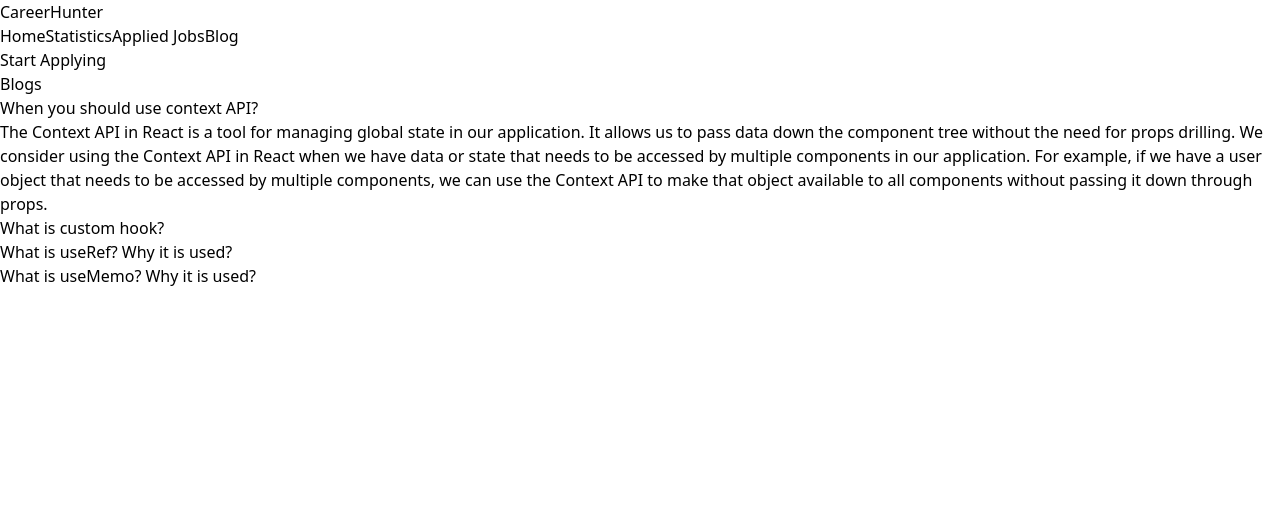
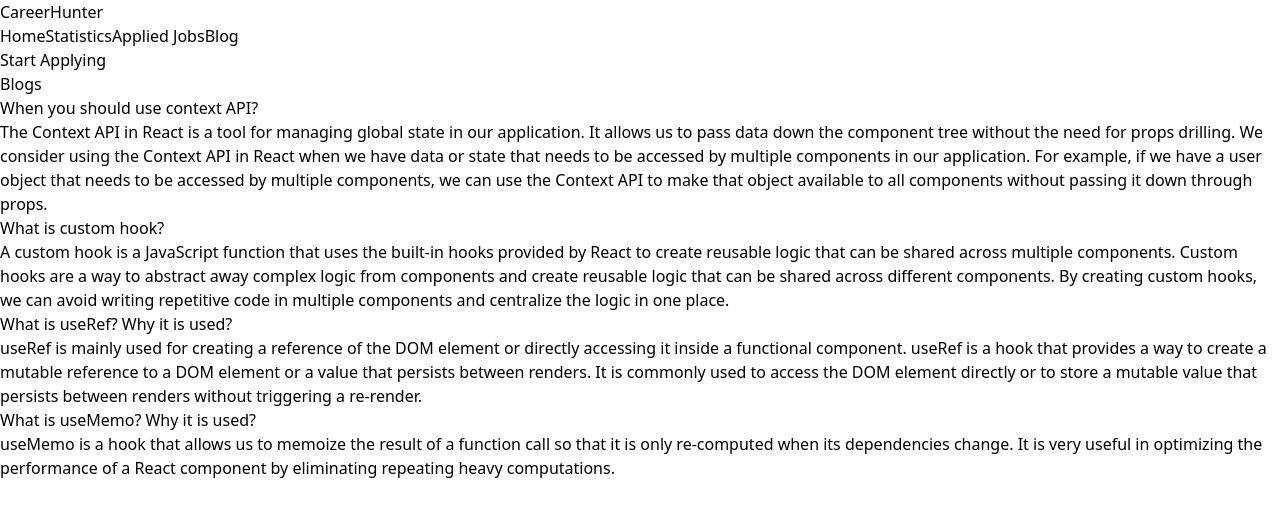
Before and after one commit to Towhid-Raiyan/Career-Hub, a React (Vite) app: page /blog in a window 1280 px wide. Shown: the top 516 px of the page. Built offline with nearby package versions, Linux system fonts and the light colour scheme.

Commit message:
blog section all question and answe added

```diff
--- a/package.json
+++ b/package.json
@@ -14,6 +14,7 @@
     "react": "^18.2.0",
     "react-dom": "^18.2.0",
     "react-router-dom": "^6.10.0",
+    "recharts": "^2.5.0",
     "sort-by": "^1.2.0"
   },
   "devDependencies": {
--- a/src/Components/Blog/Blog.jsx
+++ b/src/Components/Blog/Blog.jsx
@@ -17,7 +17,7 @@
                     What is custom hook?
                 </h2>
                 <p className='py-2'>
-
+                A custom hook is a JavaScript function that uses the built-in hooks provided by React to create reusable logic that can be shared across multiple components. Custom hooks are a way to abstract away complex logic from components and create reusable logic that can be shared across different components. By creating custom hooks, we can avoid writing repetitive code in multiple components and centralize the logic in one place.
                 </p>
             </div>
             <div className='bg-cyan-50 my-3 px-12'>
@@ -25,7 +25,7 @@
                     What is useRef? Why it is used?
                 </h2>
                 <p className='py-2'>
-
+                useRef is mainly used for creating a reference of the DOM element or directly accessing it inside a functional component. useRef is a hook that provides a way to create a mutable reference to a DOM element or a value that persists between renders. It is commonly used to access the DOM element directly or to store a mutable value that persists between renders without triggering a re-render.
                 </p>
             </div>
             <div className='bg-cyan-50 my-3 px-12'>
@@ -33,7 +33,7 @@
                     What is useMemo? Why it is used?
                 </h2>
                 <p className='py-2'>
-
+                useMemo is a hook that allows us to memoize the result of a function call so that it is only re-computed when its dependencies change. It is very useful in optimizing the performance of a React component by eliminating repeating heavy computations.
                 </p>
             </div>
         </div>
--- a/src/Components/Statistics/Statistics.jsx
+++ b/src/Components/Statistics/Statistics.jsx
@@ -3,7 +3,7 @@
 const Statistics = () => {
     return (
         <div>
-            <h2>This is statistics page.....</h2>
+            <h2 className='text-2xl font-extrabold bg-indigo-50 text-center pb-9'>Assignment Marks in Graphical Representation</h2>
         </div>
     );
 };
```
Also changed, not shown: 1 other file (tests, documents, lock files or other folders).
